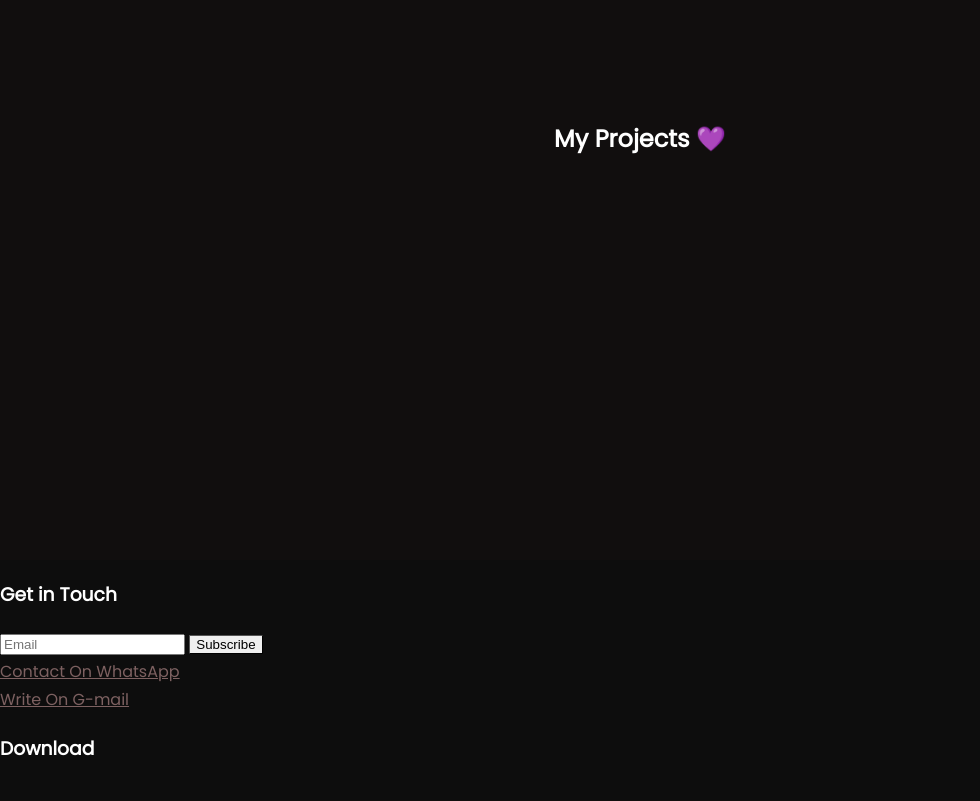
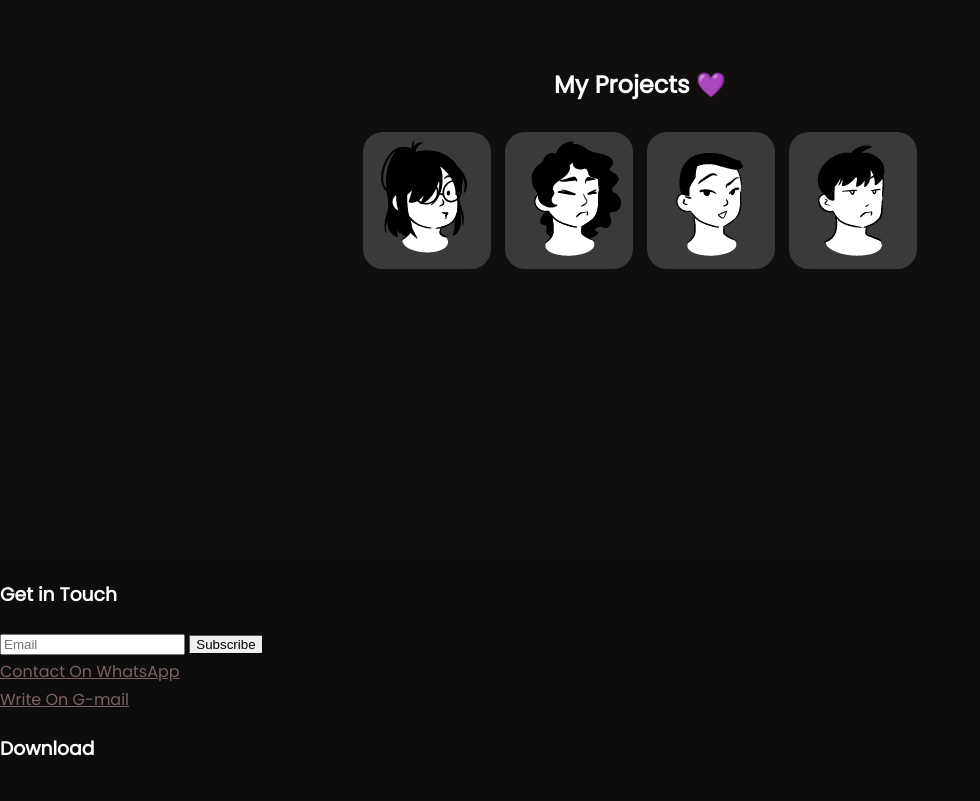
Before and after one commit to Suyashh2929/Portfolio, a plain HTML site: page index.html in a window 1280 px wide. Shown: the part 1840-2641 px from the top of the page, without its empty margins (0-980 px from the left). Drawn offline with Linux system fonts and the light colour scheme; the site is published under a folder, as on GitHub Pages, so addresses that start at the root find nothing.

Commit message:
index.html

```diff
--- a/index.html
+++ b/index.html
@@ -74,19 +74,19 @@
         <div class="logos">
 
             <div class="logo hidden">
-                <a href="https://suyashh2929.github.io/MY-DRUM-KIT/"><img src="/1.png" alt=""></a>
+                <a href="https://suyashh2929.github.io/MY-DRUM-KIT/"><img src="1.png" alt=""></a>
             </div>
 
             <div class="logo hidden">
-                <img src="/2.png" alt="">
+                <img src="2.png" alt="">
             </div>
 
             <div class="logo hidden">
-                <img src="/3.png" alt="">
+                <img src="3.png" alt="">
             </div>
 
             <div class="logo hidden">
-                <img src="/4.png" alt="">
+                <img src="4.png" alt="">
             </div>
 
         </div>
```
